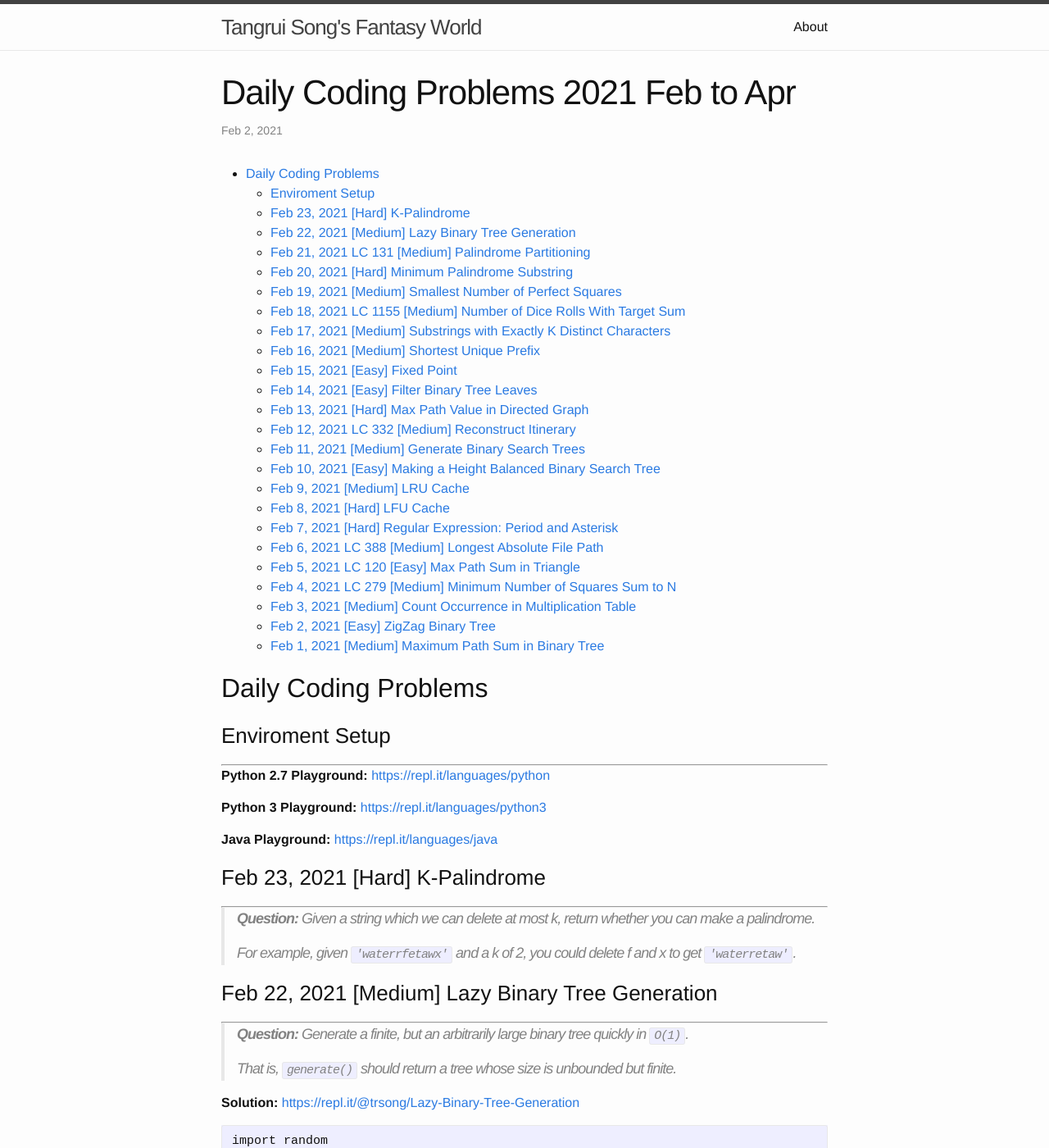
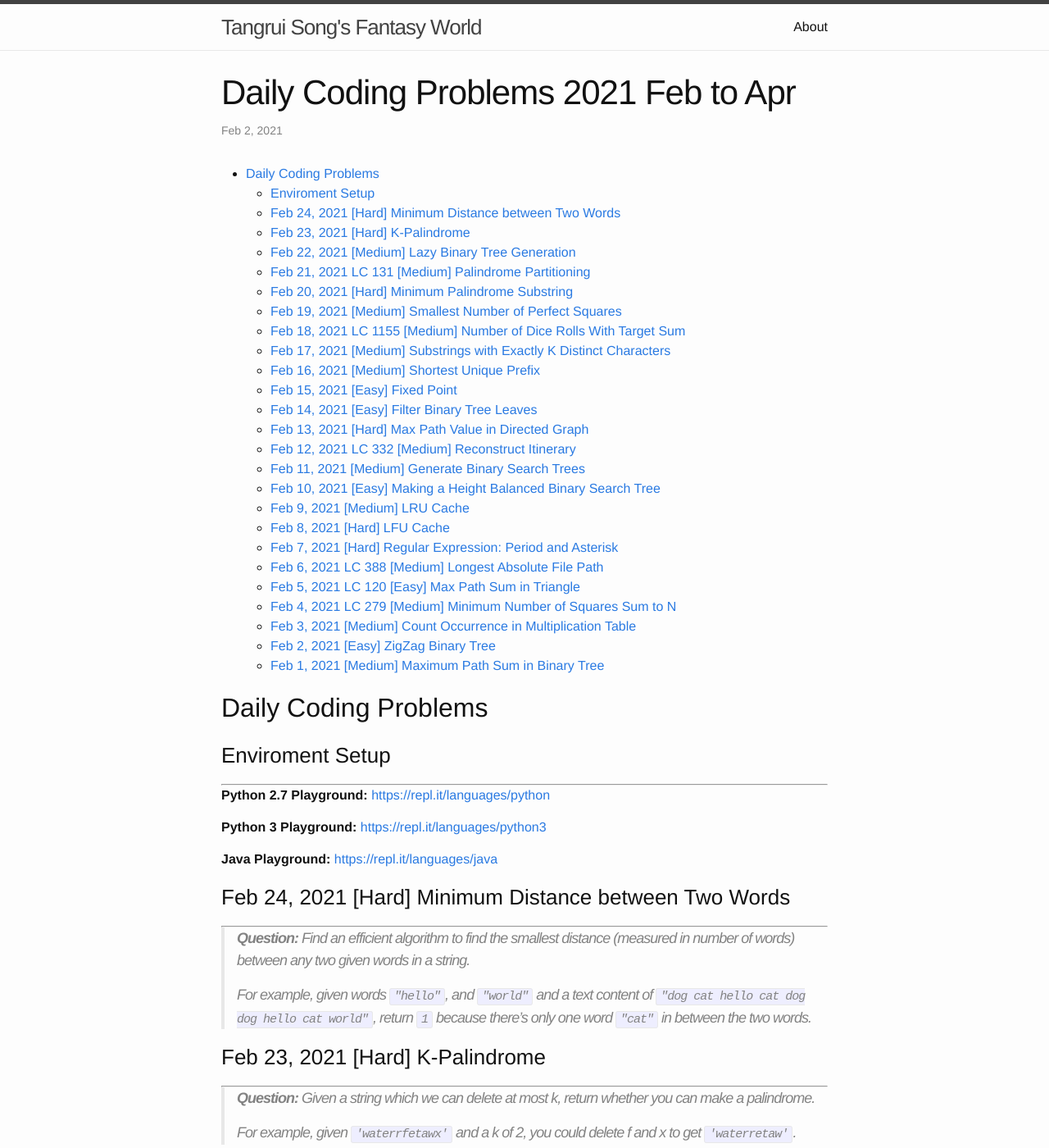
Before and after one commit to trsong/trsong.github.io, a Jekyll site: the page built from _posts/2021-02-01-DailyQuestionsFeb.md, in a window 1280 px wide and 1400 px high. Shown: the whole window at 82% size. Built offline with Jekyll 4.4.1, drawn with Linux system fonts in a browser that asks for light colours; some of the changed text lies outside the part shown.

Commit message:
Add Feb 24 question.

```diff
--- a/_posts/2021-02-01-DailyQuestionsFeb.md
+++ b/_posts/2021-02-01-DailyQuestionsFeb.md
@@ -17,6 +17,14 @@ categories: Python/Java
 **Python 3 Playground:** [https://repl.it/languages/python3](https://repl.it/languages/python3)
 
 **Java Playground:** [https://repl.it/languages/java](https://repl.it/languages/java)
+
+
+### Feb 24, 2021 \[Hard\] Minimum Distance between Two Words
+---
+> **Question:** Find an efficient algorithm to find the smallest distance (measured in number of words) between any two given words in a string.
+>
+> For example, given words `"hello"`, and `"world"` and a text content of `"dog cat hello cat dog dog hello cat world"`, return `1` because there's only one word `"cat"` in between the two words.
+
 
 ### Feb 23, 2021 \[Hard\] K-Palindrome
 ---
```
